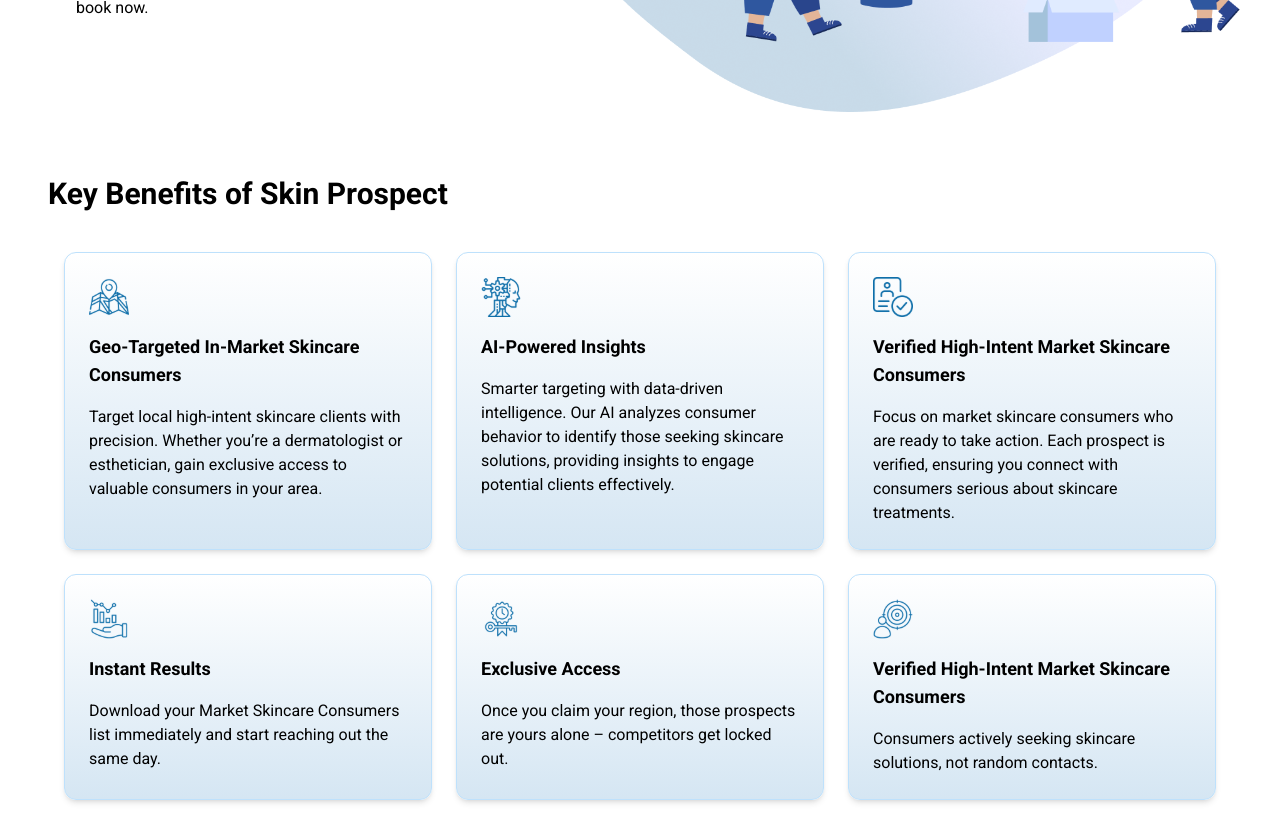
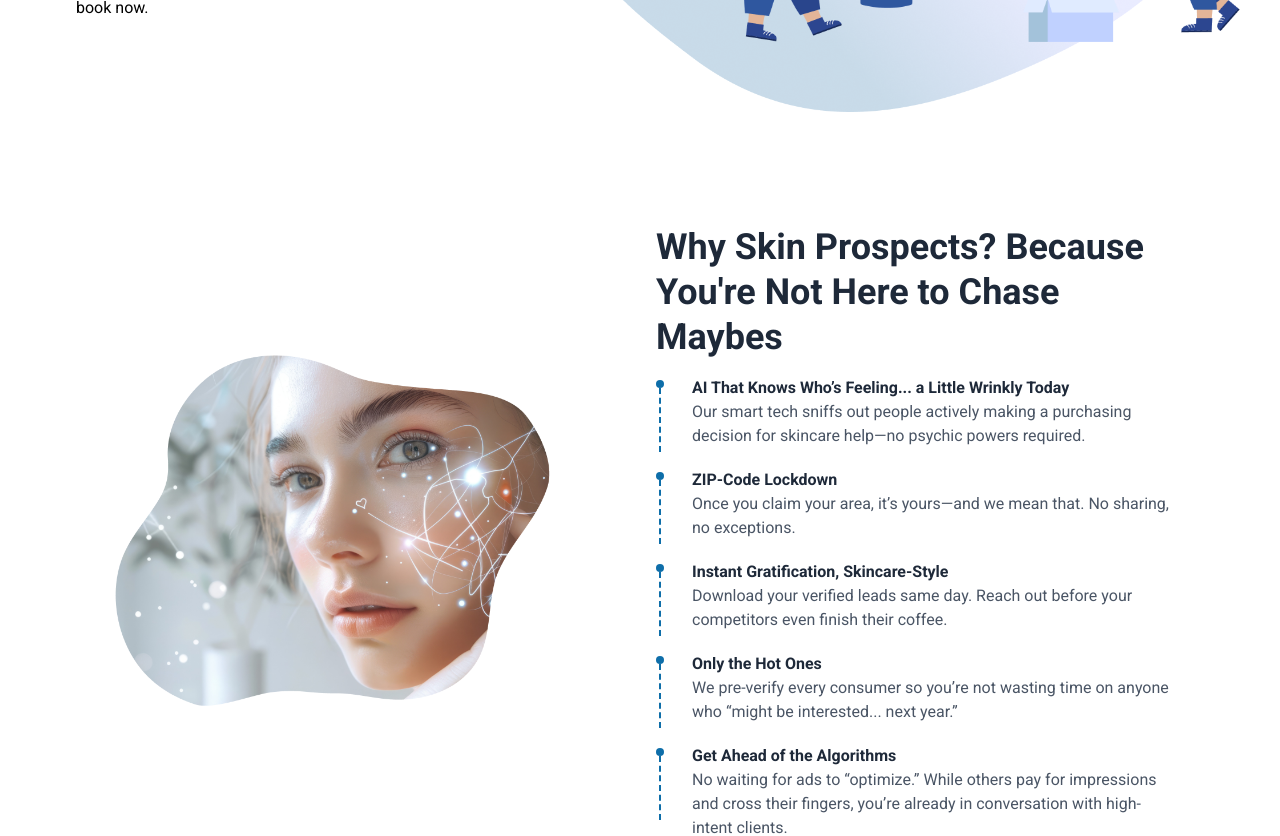
Before and after one commit to farazmahmood1/lead-gen-system-frontend, a Next.js app: page / in a window 1280 px wide. Shown: the part 2980-3816 px from the top of the page. Built offline with nearby package versions, Linux system fonts and the light colour scheme.

Commit message:
Skin Prospectus Ui

```diff
--- /dev/null
+++ b/src/app/(main)/pages/homepage/SkinProspects.js
@@ -0,0 +1,64 @@
+export default function SkinProspects() {
+  return (
+    <div className="relative min-h-screen w-full mt-5 flex flex-col-reverse lg:flex-row items-center justify-between gap-8 px-6 py-10 lg:p-20">
+      {/* Image Section */}
+      <div className="flex-1 max-w-full lg:max-w-[50%]">
+        <img
+          src="/assets/skinProspectus.png"
+          alt="Skin Prospectus"
+          className="h-auto w-full object-contain"
+        />
+      </div>
+
+      {/* Content Section */}
+      <div className="flex-1 max-w-full lg:max-w-[50%] text-center lg:text-left">
+        <h1 className="text-3xl lg:text-4xl font-bold leading-tight text-gray-800 mb-4">
+        Why Skin Prospects? Because You're Not Here to Chase Maybes
+        </h1>
+
+        {/* List Section */}
+        <ul className="space-y-4">
+          {[
+            {
+              title: "AI That Knows Who’s Feeling... a Little Wrinkly Today",
+              desc: "Our smart tech sniffs out people actively making a purchasing decision for skincare help—no psychic powers required.",
+            },
+            {
+              title: "ZIP-Code Lockdown",
+              desc: "Once you claim your area, it’s yours—and we mean that. No sharing, no exceptions.",
+            },
+            {
+              title: "Instant Gratification, Skincare-Style",
+              desc: "Download your verified leads same day. Reach out before your competitors even finish their coffee.",
+            },
+            {
+              title: "Only the Hot Ones",
+              desc: "We pre-verify every consumer so you’re not wasting time on anyone who “might be interested... next year.”",
+            },
+            {
+              title: "Get Ahead of the Algorithms",
+              desc: "No waiting for ads to “optimize.” While others pay for impressions and cross their fingers, you’re already in conversation with high-intent clients.",
+            },
+          ].map((item, index) => (
+            <li key={index} className="flex items-start gap-4 lg:gap-7">
+              <div className="mt-1">
+              <div className="flex flex-col items-center">
+        <div className="w-2 h-2 bg-[#0E6EA9] rounded-full"></div>
+        {index !== 5 && ( // Last item ke baad line nahi hogi
+          <div className="w-[1px] h-16 border-l-2 border-[#0E6EA9] border-dashed"></div>
+        )}
+      </div>
+              </div>
+              <div>
+                <h3 className="font-bold text-gray-800">{item.title}</h3>
+                <p className="text-gray-600 text-sm lg:text-base">
+                  {item.desc}
+                </p>
+              </div>
+            </li>
+          ))}
+        </ul>
+      </div>
+    </div>
+  );
+}
--- a/src/app/(main)/pages/homepage/index.js
+++ b/src/app/(main)/pages/homepage/index.js
@@ -8,6 +8,7 @@
 import Skincare from "./Skincare";
 import VideoSection from "./VideoSection";
 import PracticeSection from "./PracticeSection";
+import SkinProspects from "./skinProspects";
 
 //
 export default function Home() {
@@ -21,6 +22,7 @@
         <div className="mt-4">
           <Working />
         </div>
+        <SkinProspects/>
         <Benefits />
       </div>
       <Plans />
```
Also changed, not shown: public/assets/skinProspectus.png (added).
